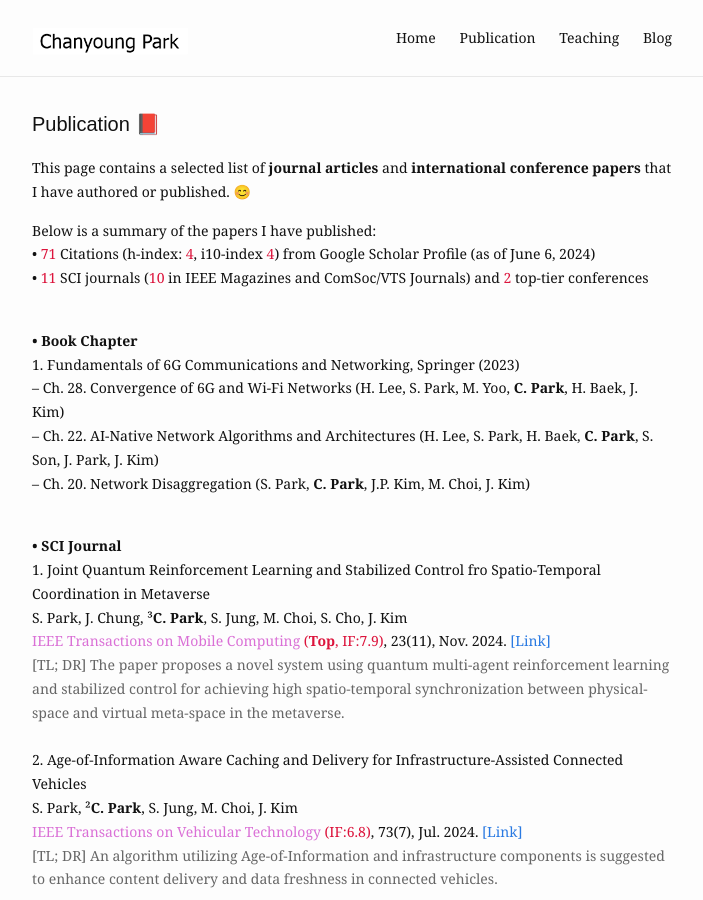
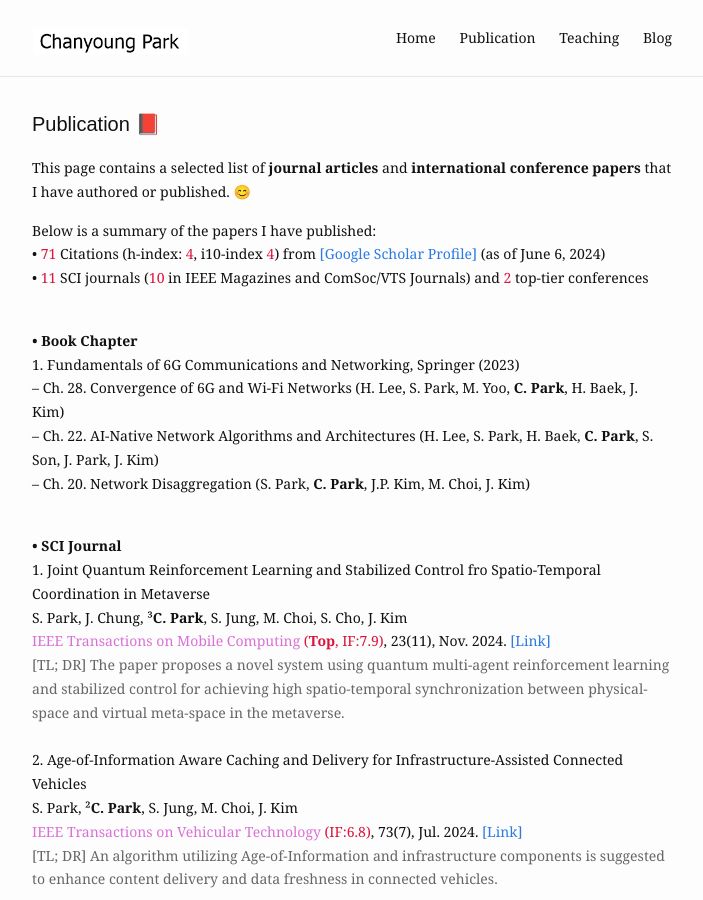
Before and after one commit to cosdeneb/cosdeneb.github.io, a Jekyll site: the page built from publication.md, in a window 1280 px wide and 900 px high. Shown: the whole window, without its empty margins (288-991 px from the left). Built offline with Jekyll 4.4.1, drawn with Linux system fonts in a browser that asks for light colours; some of the changed lines change nothing that is shown.

Commit message:
Update publication.md

```diff
--- a/publication.md
+++ b/publication.md
@@ -8,7 +8,7 @@ This page contains a selected list of <b>journal articles</b> and <b>internation
 <br/>
 
 Below is a summary of the papers I have published: <br/>
-• <font color='#dc143c'>71</font> Citations (h-index: <font color='#dc143c'>4</font>, i10-index <font color='#dc143c'>4</font>) from Google Scholar Profile (as of June 6, 2024) <br/>
+• <font color='#dc143c'>71</font> Citations (h-index: <font color='#dc143c'>4</font>, i10-index <font color='#dc143c'>4</font>) from <a href="https://scholar.google.com/citations?hl=ko&user=fGD7V2IAAAAJ">[Google Scholar Profile]</a> (as of June 6, 2024) <br/>
 • <font color='#dc143c'>11</font> SCI journals (<font color='#dc143c'>10</font> in IEEE Magazines and ComSoc/VTS Journals) and <font color='#dc143c'>2</font> top-tier conferences <br/>
 <br/>
 
```
